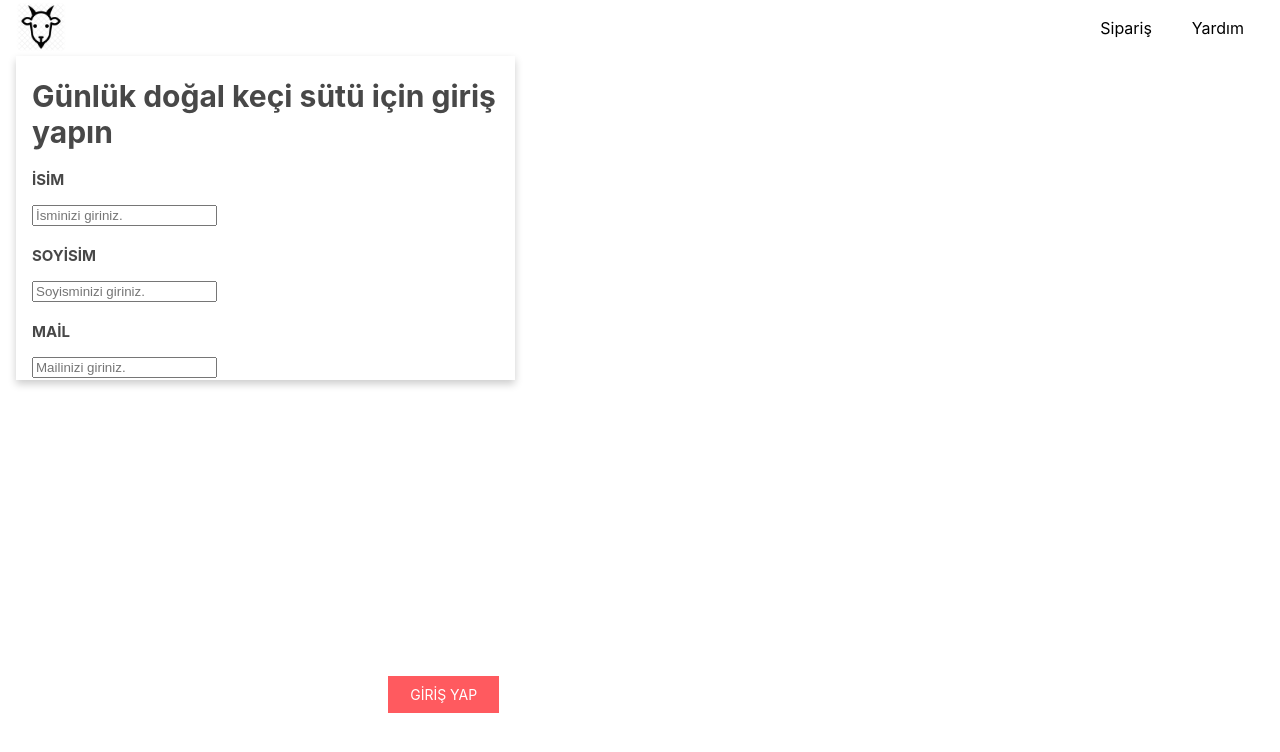
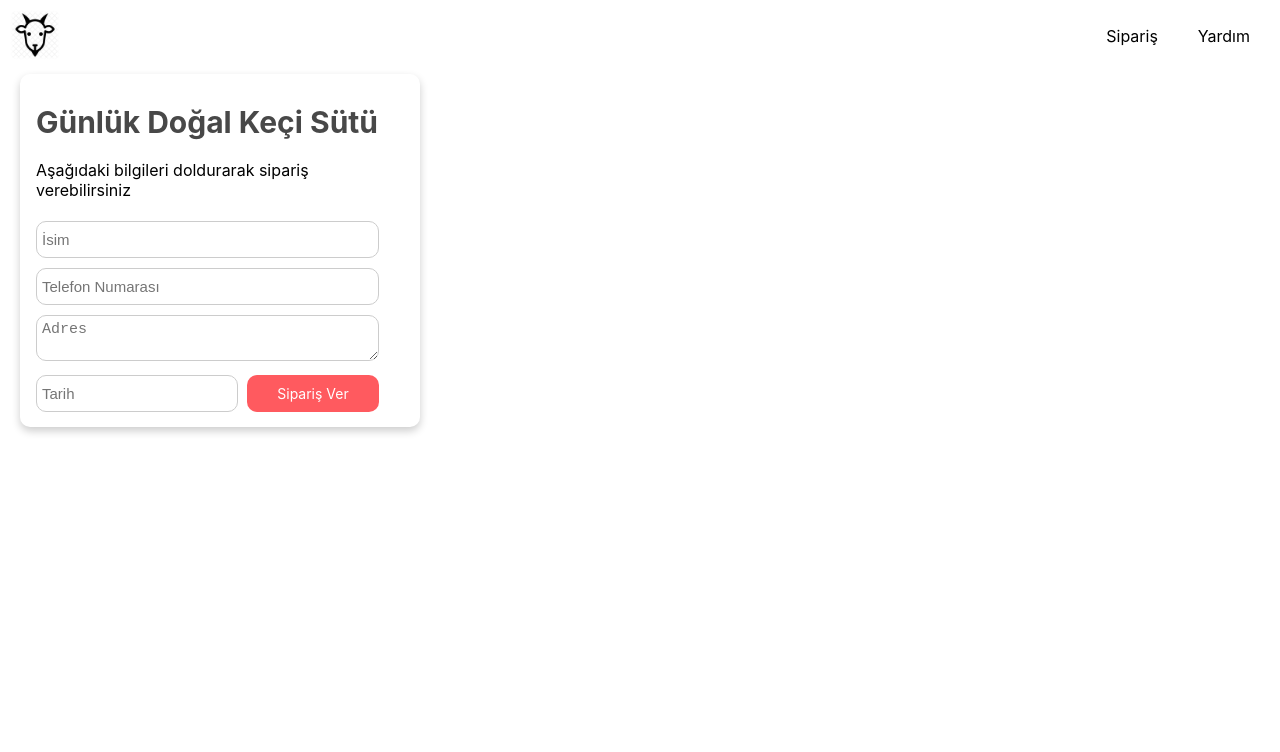
Before and after one commit to hilalguvenc/goats, a React (Create React App) app: page / in a window 1280 px wide. Shown: the top 752 px of the page. Built offline with nearby package versions, Linux system fonts and the light colour scheme.

Commit message:
OrderCard component is implemented

```diff
--- a/src/components/card/card.jsx
+++ b/src/components/card/card.jsx
@@ -3,7 +3,7 @@ import './style/card.css';
 
 const Card = (props) => {
   return <div className="card">
-    <div className="container">
+    <div className="card-container">
       {props.children}
     </div>
   </div>
--- a/src/components/card/style/card.css
+++ b/src/components/card/style/card.css
@@ -1,13 +1,15 @@
 .card {
   box-shadow: 0 4px 8px 0 rgba(0,0,0,0.2);
   transition: 0.3s;
-  width: 40%;
+  width: 100%;
+  max-width: 400px;
+  border-radius: 10px;
 }
 
 .card:hover {
   box-shadow: 0 8px 16px 0 rgba(0,0,0,0.2);
 }
 
-.container {
-  padding: 2px 16px;
+.card-container {
+  padding: 10px 16px;
 }
--- a/src/containers/home.jsx
+++ b/src/containers/home.jsx
@@ -1,42 +1,11 @@
-import React from 'react'
-import { Card } from '../components/card/card';
-
-const box = {
-  backgroundColor: "white",
-  padding: "20px",
-  width: "500px",
-  height: "420px",
-
-};
+import React from 'react';
+import './style/home.css';
+import { OrderCard } from './order-card';
 
 const Home = () => {
   return <>
-    <div>
-      <Card>
-        <h1 className="box-writing">Günlük doğal keçi sütü için giriş yapın</h1>
-        <p className="button-name" >İSİM</p>
-        <input
-
-          type='text'
-          name='username'
-          placeholder="İsminizi giriniz."
-        />
-        <p className="button-name">SOYİSİM</p>
-        <input
-          id="button-name"
-          type='text'
-          name='surname'
-          placeholder="Soyisminizi giriniz."
-        />
-        <p className="button-name">MAİL</p>
-        <input
-          id="button-name"
-          type='text'
-          name='adress'
-          placeholder="Mailinizi giriniz."
-        />
-        <button className="login">GİRİŞ YAP</button>
-      </Card>
+    <div className="container">
+      <OrderCard />
     </div></>;
 }
 export { Home };
--- /dev/null
+++ b/src/containers/order-card.jsx
@@ -0,0 +1,25 @@
+import React from 'react'
+import DatePicker from 'react-datepicker';
+import { Card } from '../components/card/card';
+import './style/order-card.css';
+import "react-datepicker/dist/react-datepicker.css";
+
+const OrderCard = () => {
+  return <>
+    <Card>
+      <span id="order-card">
+        <h1 className="box-writing">Günlük Doğal Keçi Sütü</h1>
+        <p>Aşağıdaki bilgileri doldurarak sipariş verebilirsiniz</p>
+        <input type="text" placeholder="İsim" />
+        <input type="number" placeholder="Telefon Numarası" />
+        <textarea type="text" placeholder="Adres" />
+        <div className="actions">
+          <DatePicker id="order-date-picker" placeholderText="Tarih" />
+          <button id="order-button">Sipariş Ver</button>
+        </div>
+      </span>
+    </Card>
+  </>
+}
+
+export { OrderCard }
--- /dev/null
+++ b/src/containers/style/home.css
@@ -0,0 +1,3 @@
+.container {
+  padding: 10px;
+}
--- /dev/null
+++ b/src/containers/style/order-card.css
@@ -0,0 +1,43 @@
+#order-card .actions {
+  display: flex;
+  justify-content: space-between;
+}
+
+#order-card input {
+  width: 90%;
+  height: 25px;
+  font-size: 15px;
+  padding: 5px;
+  border: solid 1px #ccc;
+  border-radius: 10px;
+  margin: 5px 0;
+}
+
+#order-card textarea {
+  width: 90%;
+  font-size: 15px;
+  padding: 5px;
+  border: solid 1px #ccc;
+  border-radius: 10px;
+  margin: 5px 0;
+}
+
+#order-card #order-date-picker {
+  flex: 2;
+}
+
+#order-card #order-button {
+  flex: 1;
+  height: 100%;
+  background-color:#FF5A5F;
+  border: none;
+  float: right;
+  color:white;
+  font-size:20px;
+  padding: 10px 22px;
+  font-family: Circular, -apple-system, BlinkMacSystemFont, Roboto, Helvetica Neue, sans-serif;
+  font-size: 14px;
+  border-radius: 10px;
+  margin-right: 25px;
+  margin-top: 5px;
+}
--- a/src/style/App.css
+++ b/src/style/App.css
@@ -65,7 +65,7 @@
       height: 20%;
       align-content: center;
     }
-    .card{
+    .popup-card{
       font-size: 6px;
       height:260px;
       width: 280px;
```
Also changed, not shown: package.json (+1 -7 lines), 1 other file (tests, documents, lock files or other folders).
